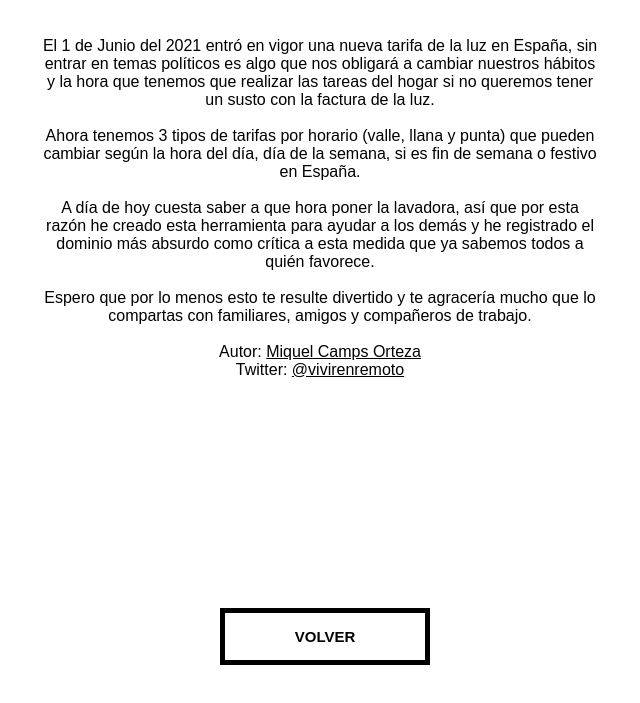
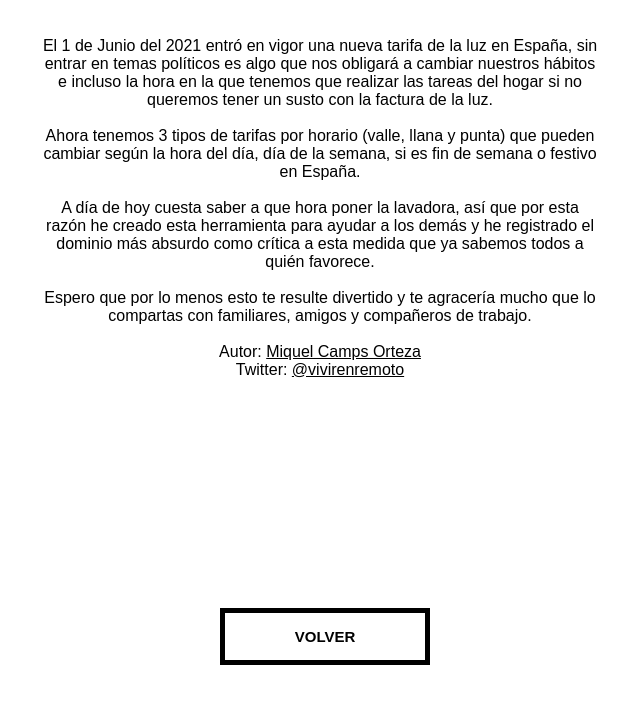
Before and after one commit to vivirenremoto/puedoponerlalavadora, a plain HTML site: page porque.html in a window 1280 px wide. Shown: the part 95-798 px from the top of the page, without its empty margins (320-960 px from the left). Drawn offline with Linux system fonts and the light colour scheme.

Commit message:
Update porque.html

```diff
--- a/porque.html
+++ b/porque.html
@@ -39,7 +39,7 @@ a{color:black;}
 
         <h1>¿Por qué?</h1>
 
-        El 1 de Junio del 2021 entró en vigor una nueva tarifa de la luz en España, sin entrar en temas políticos es algo que nos obligará a cambiar nuestros hábitos y la hora que tenemos que realizar las tareas del hogar si no queremos tener un susto con la factura de la luz.
+        El 1 de Junio del 2021 entró en vigor una nueva tarifa de la luz en España, sin entrar en temas políticos es algo que nos obligará a cambiar nuestros hábitos e incluso la hora en la que tenemos que realizar las tareas del hogar si no queremos tener un susto con la factura de la luz.
 
         <br><br>
 
```
